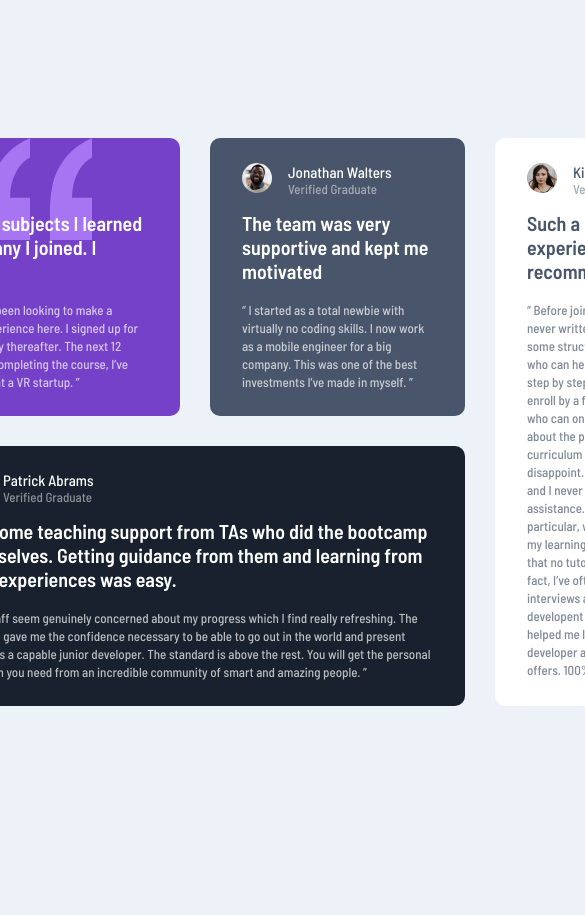
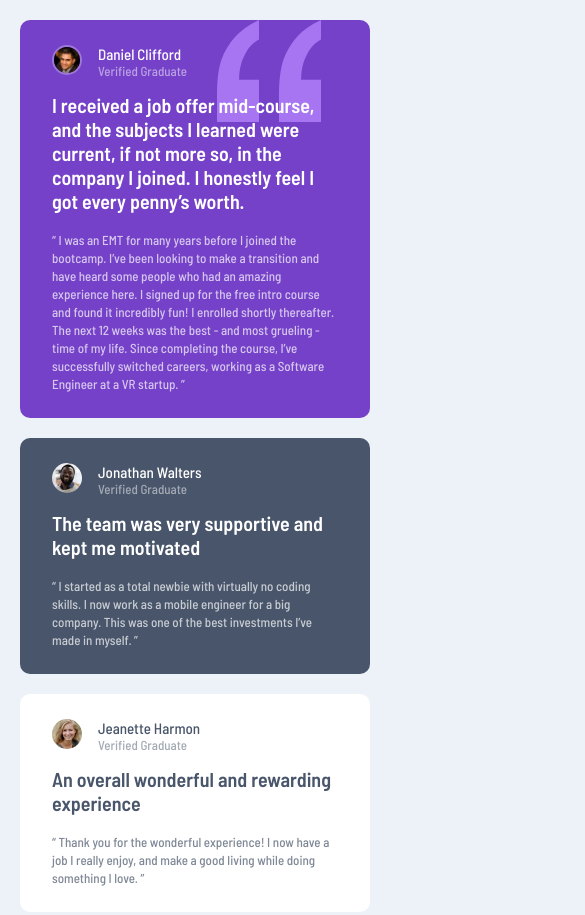
Before and after one commit to DarkPsycho0/testimonials-grid-section, a plain HTML site: page index.html in a window 390 px wide. Shown: the top 915 px of the page, 585 px wide, since content can reach past the window. Before the commit the page ends 844 px from the top, so only its background shows below. Drawn offline with Linux system fonts and the light colour scheme.

Commit message:
responsivo pronto

```diff
--- a/src/css/responsive.css
+++ b/src/css/responsive.css
@@ -0,0 +1,17 @@
+@media(max-width:1024px){
+    .section {
+        margin: 20px;
+        grid-template-columns: repeat(4, auto);
+        gap: 20px;
+    }
+}
+@media(max-width:768px){
+    .container {
+        height: 100%;
+        max-width: 450px;
+    }
+    .section {
+        display: flex;
+        flex-direction: column;
+    }
+}
--- a/src/css/style.css
+++ b/src/css/style.css
@@ -60,7 +60,7 @@ body {
     background-color: hsl(263, 55%, 52%);
     background-image: url(../images/bg-pattern-quotation.svg);
     background-repeat: no-repeat;
-    background-position: 348px 0px;
+    background-position: 80% 0%;
     grid-column: 1 / span 2;
     grid-row: 1 / 1;
 }
```
